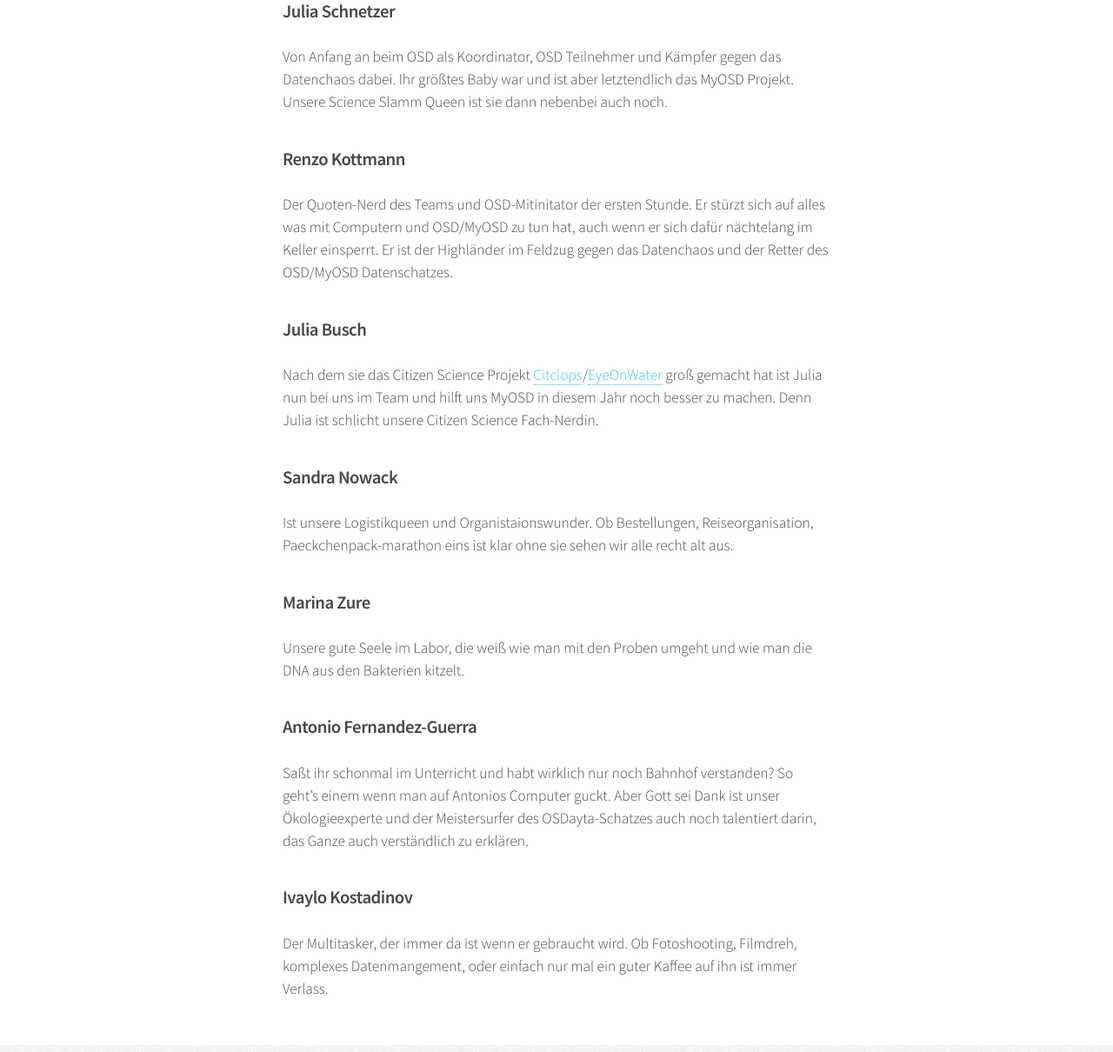
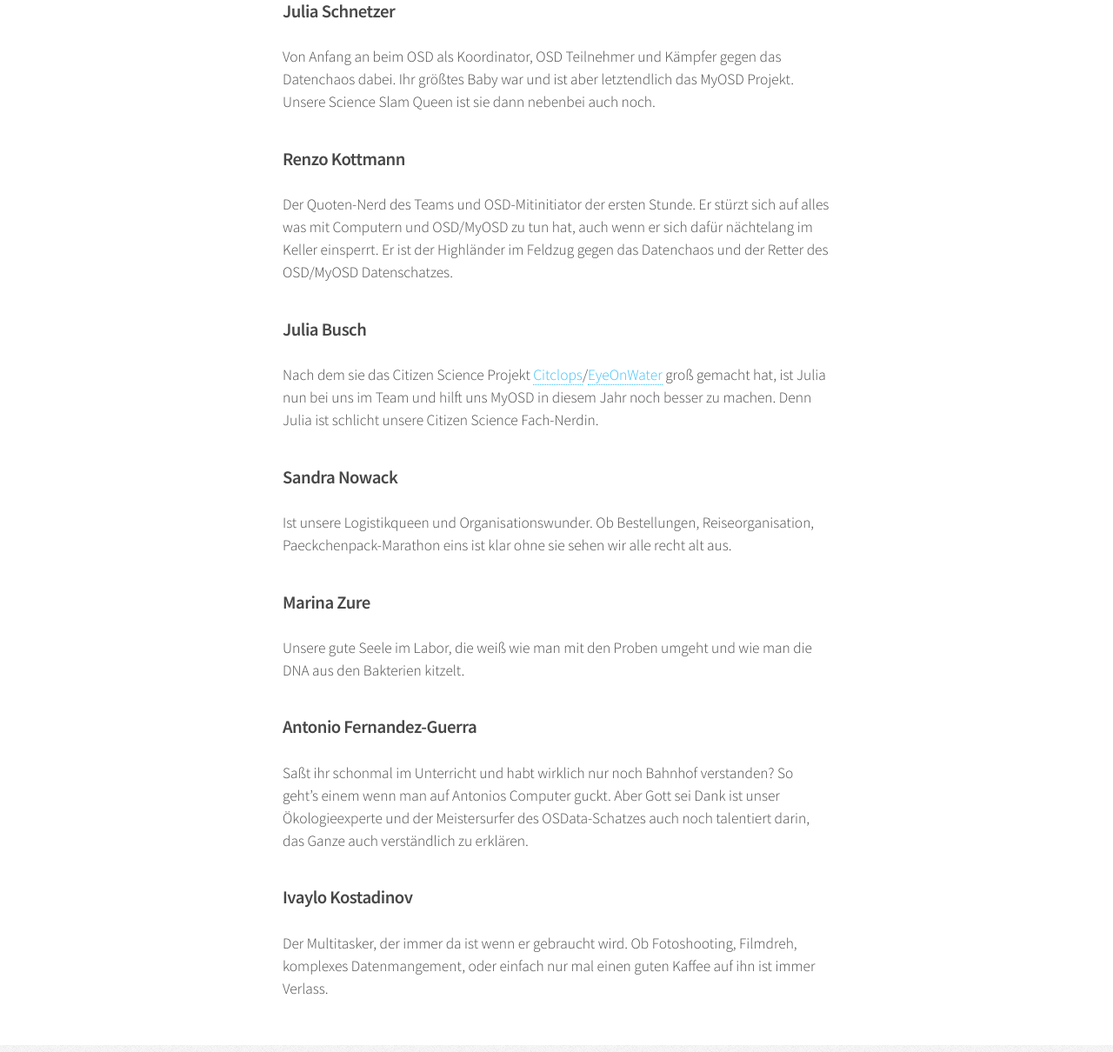
Before and after one commit to myosd/myosd.github.io, a Jekyll site: the page built from team/index.md, in a window 1280 px wide. Shown: the part 483-1693 px from the top of the page at 87% size. Built offline with Jekyll 4.4.1, drawn with Linux system fonts in a browser that asks for light colours.

Commit message:
Update index.md

```diff
--- a/team/index.md
+++ b/team/index.md
@@ -9,23 +9,23 @@ published: true
 Kopf der Bioinformatik und Genomik Gruppe am [Max Planck Institut für Marine Mikrobiologie in Bremen](http://www.mpi-bremen.de) und der [Jacobs University](http://www.jacobs-university.de). Als Projektleiter des [Micro B3 Projektes](https://www.microb3.eu) ist er einer der Gründer, Koordinator und größten Unterstützer des [OSD](http://www.oceansamplingday.org) und MyOSD Projektes.
 
 ### Julia Schnetzer
-Von Anfang an beim OSD als Koordinator, OSD Teilnehmer und Kämpfer gegen das Datenchaos dabei. Ihr größtes Baby war und ist aber letztendlich das MyOSD Projekt. Unsere Science Slamm Queen ist sie dann nebenbei auch noch.
+Von Anfang an beim OSD als Koordinator, OSD Teilnehmer und Kämpfer gegen das Datenchaos dabei. Ihr größtes Baby war und ist aber letztendlich das MyOSD Projekt. Unsere Science Slam Queen ist sie dann nebenbei auch noch.
 
 ### Renzo Kottmann
-Der Quoten-Nerd des Teams und OSD-Mitinitator der ersten Stunde. Er stürzt sich auf alles was mit Computern und OSD/MyOSD zu tun hat, auch wenn er sich dafür nächtelang im Keller einsperrt. Er ist der Highländer im Feldzug gegen das Datenchaos und der Retter des OSD/MyOSD Datenschatzes.
+Der Quoten-Nerd des Teams und OSD-Mitinitiator der ersten Stunde. Er stürzt sich auf alles was mit Computern und OSD/MyOSD zu tun hat, auch wenn er sich dafür nächtelang im Keller einsperrt. Er ist der Highländer im Feldzug gegen das Datenchaos und der Retter des OSD/MyOSD Datenschatzes.
 
 ### Julia Busch
-Nach dem sie das Citizen Science Projekt [Citclops](http://www.citclops.eu)/[EyeOnWater](http://eyeonwater.org/color/welcome.php) groß gemacht hat ist Julia nun bei uns im Team und hilft uns MyOSD in diesem Jahr noch besser zu machen. Denn Julia ist schlicht unsere Citizen Science Fach-Nerdin.
+Nach dem sie das Citizen Science Projekt [Citclops](http://www.citclops.eu)/[EyeOnWater](http://eyeonwater.org/color/welcome.php) groß gemacht hat, ist Julia nun bei uns im Team und hilft uns MyOSD in diesem Jahr noch besser zu machen. Denn Julia ist schlicht unsere Citizen Science Fach-Nerdin.
 
 ### Sandra Nowack
-Ist unsere Logistikqueen und Organistaionswunder. Ob Bestellungen, Reiseorganisation, Paeckchenpack-marathon eins ist klar ohne sie sehen wir alle recht alt aus.
+Ist unsere Logistikqueen und Organisationswunder. Ob Bestellungen, Reiseorganisation, Paeckchenpack-Marathon eins ist klar ohne sie sehen wir alle recht alt aus.
 
 
 ### Marina Zure
 Unsere gute Seele im Labor, die weiß wie man mit den Proben umgeht und wie man die DNA aus den Bakterien kitzelt.
 
 ### Antonio Fernandez-Guerra
-Saßt ihr schonmal im Unterricht und habt wirklich nur noch Bahnhof verstanden? So geht's einem wenn man auf Antonios Computer guckt. Aber Gott sei Dank ist unser Ökologieexperte und der Meistersurfer des OSDayta-Schatzes auch noch talentiert darin, das Ganze auch verständlich zu erklären.
+Saßt ihr schonmal im Unterricht und habt wirklich nur noch Bahnhof verstanden? So geht's einem wenn man auf Antonios Computer guckt. Aber Gott sei Dank ist unser Ökologieexperte und der Meistersurfer des OSData-Schatzes auch noch talentiert darin, das Ganze auch verständlich zu erklären.
 
 ### Ivaylo Kostadinov
-Der Multitasker, der immer da ist wenn er gebraucht wird. Ob Fotoshooting, Filmdreh, komplexes Datenmangement, oder einfach nur mal ein guter Kaffee auf ihn ist immer Verlass.
+Der Multitasker, der immer da ist wenn er gebraucht wird. Ob Fotoshooting, Filmdreh, komplexes Datenmangement, oder einfach nur mal einen guten Kaffee auf ihn ist immer Verlass.
```
